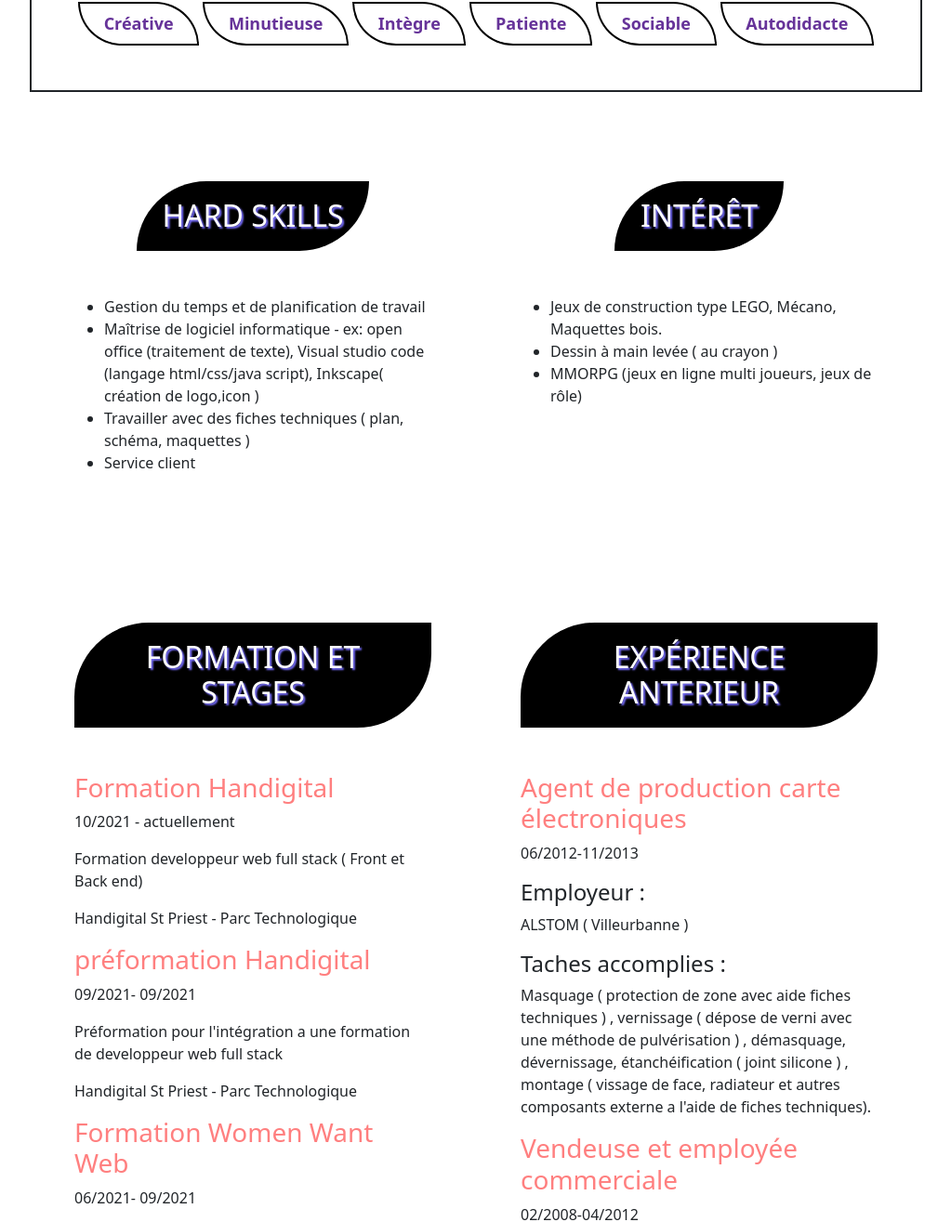
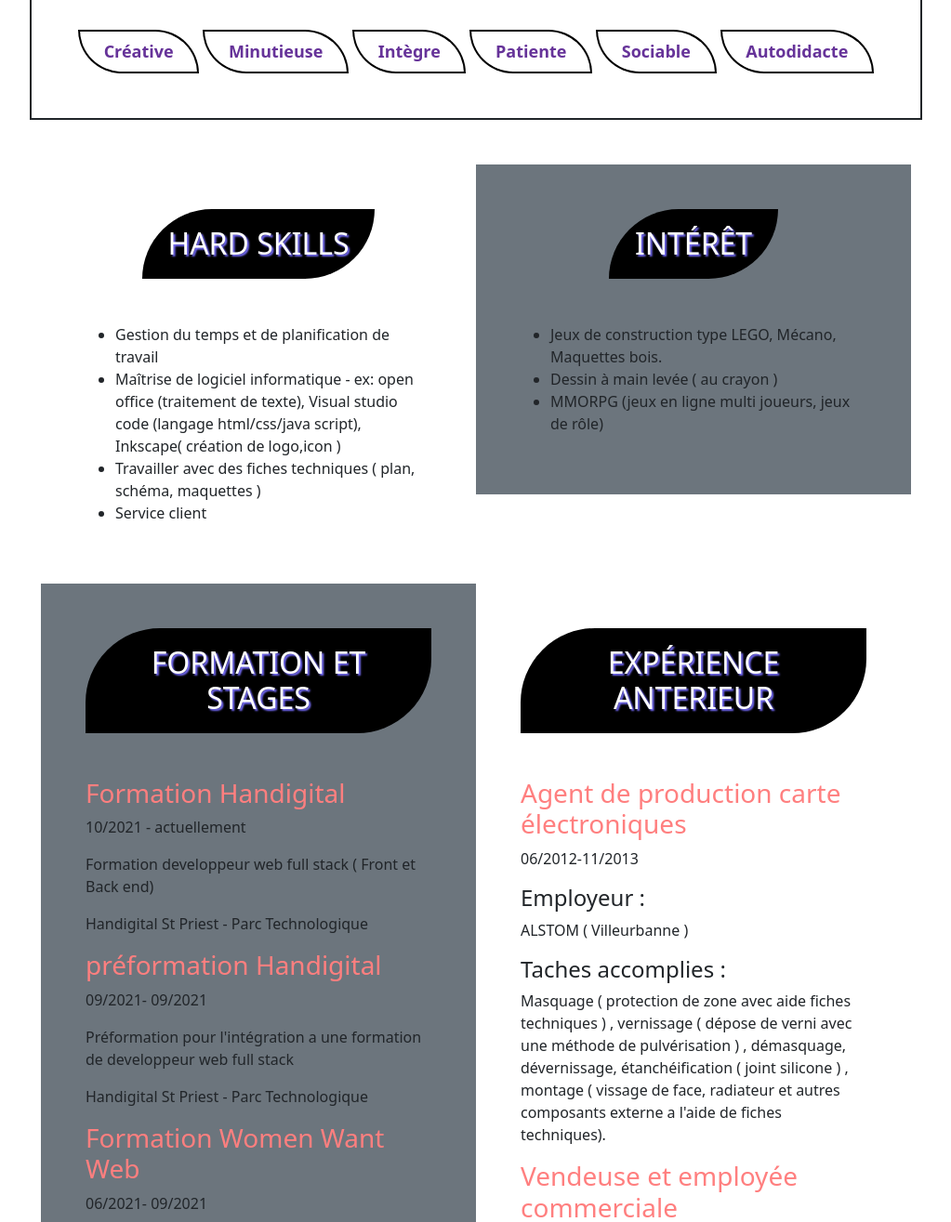
Before and after one commit to ElodieFon/test--page-git, a plain HTML site: page index.html in a window 1280 px wide. Shown: the part 972-2287 px from the top of the page at 93% size, without its empty margins (128-1151 px from the left). Drawn offline with nearby package versions, Linux system fonts and the light colour scheme.

Commit message:
changement photo profil

```diff
--- a/index.html
+++ b/index.html
@@ -17,7 +17,7 @@
                     <table>
                         <tr>
                             <td></td>
-                            <td><img src="vinicius-amnx-amano-o3c8SD-oJeM-unsplash.jpg" alt="photo_id" class="rounded-pill img-profil"></td>
+                            <td><img src="unnamed.webp" alt="photo_id" class="rounded-pill img-profil"></td>
                         </tr>
                         <tr>
                             <td></td>
@@ -47,7 +47,7 @@
 
             <section class="softskill  text-center p-5 border border-dark border-2 mt-5 m-auto">
                 <h2 class=" text-center mb-5">Soft skills</h2>
-                <div class="d-flex w-100 justify-content-around ">
+                <div class="d-flex w-100 justify-content-around flex-wrap">
                     <span><strong> Créative</strong></span>
                     <span><strong>Minutieuse</strong></span>
                     <span><strong>Intègre</strong></span>
@@ -57,7 +57,7 @@
                </div>
             </section >
 
-            <section class="d-flex mt-5 align-items-start">
+            <section class="d-flex mt-5 align-items-start container flex-wrap">
                 <div class="competences w-50 d-flex  flex-wrap justify-content-around p-5">
                     <h2  class=" text-center mb-5">Hard skills</h2>
                     <ul>
@@ -68,7 +68,7 @@
                         <li> Service client </li>
                     </ul>
                 </div>
-                <div class="intérêt w-50 d-flex  flex-wrap p-5">
+                <div class="intérêt w-50 d-flex  flex-wrap p-5  bg-secondary">
                     <h2 class=" text-center mb-5">Intérêt</h2>
                     <ul class="w-100">
                         <li>Jeux de construction type LEGO, Mécano, Maquettes bois.</li>
@@ -78,10 +78,10 @@
                 </div>
             </section>
 
-            <div class="conteneur2 d-flex mt-5 align-items-start">
+            <div class="container d-flex flex-wrap  align-items-start">
 
-                <section class="formation w-50 p-5" >
-                   <h2 class=" text-center mb-5">Formation et Stages</h2>
+                <section class="formation w-50 p-5 bg-secondary " >
+                   <h2 class=" text-center mb-5 ">Formation et Stages</h2>
                     <article>
                         <h3>Formation Handigital</h3>
                         <p class="date"> 10/2021 - actuellement</p>
```
Also changed, not shown: unnamed.webp (added), 1 other file.
